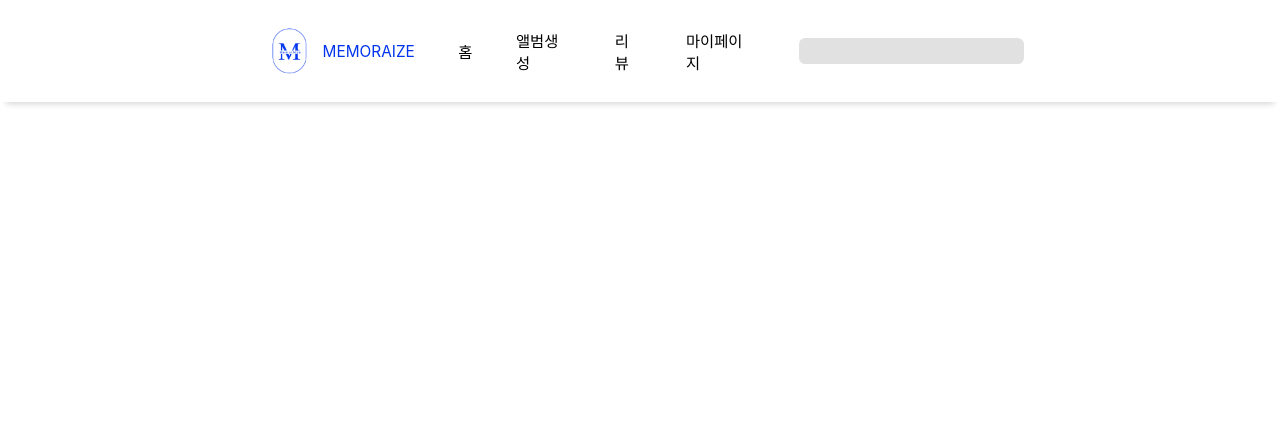
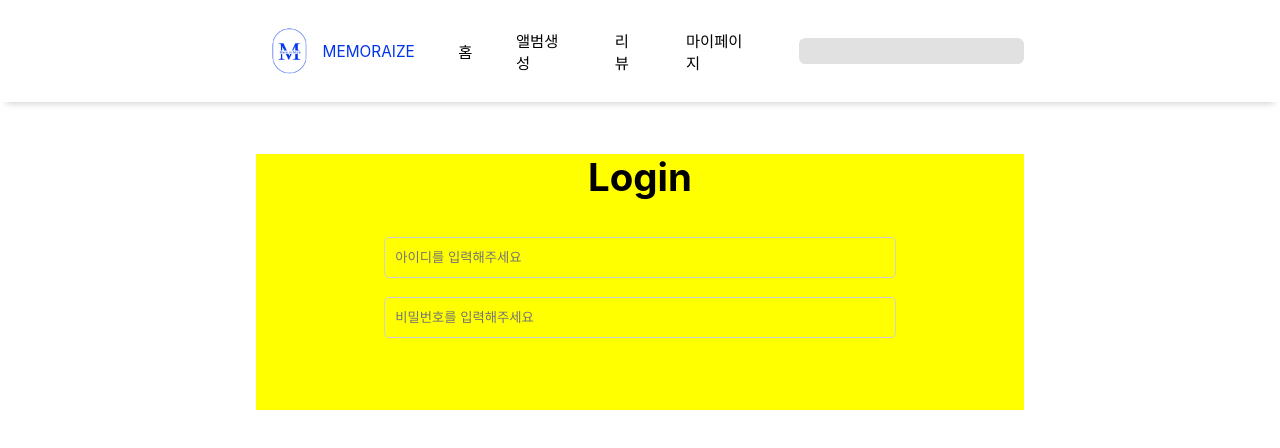
Before and after one commit to MemorAIzee/MemorAIzee-Frontend, a React (Create React App) app in the folder memoraize/: page / in a window 1280 px wide. Shown: the top 448 px of the page. Built offline with nearby package versions, Linux system fonts and the light colour scheme.

Commit message:
✨ Add Login

```diff
--- a/memoraize/src/components/Header/Header.jsx
+++ b/memoraize/src/components/Header/Header.jsx
@@ -8,7 +8,7 @@ const HeaderContainer = styled.div`
   align-items: center;
   flex-direction: row;
   justify-content: center;
-  box-shadow: 0 8px 6px -6px #00000029; /* 그림자 효과 추가 */
+  box-shadow: 0 8px 6px -6px #00000029;
 `;
 
 const NavContainer = styled.div`
--- a/memoraize/src/pages/Login/Login.jsx
+++ b/memoraize/src/pages/Login/Login.jsx
@@ -1,9 +1,57 @@
 import Header from '../../components/Header/Header';
+import styled from 'styled-components';
 
+const Container = styled.div`
+  display: flex;
+  justify-content: center;
+`;
+
+const LoginContainer = styled.div`
+  display: flex;
+  flex-direction: column;
+  width: 60%;
+  background-color: yellow;
+  margin-top: 4vw;
+  height: 20vw;
+  align-items: center;
+`;
+
+const InputContainer = styled.div`
+  display: flex;
+  flex-direction: column;
+  margin-top: 2.9vw;
+  gap: 1.5vw;
+`;
+
+const InputField = styled.input`
+  width: 40vw;
+  height: 3.2vw;
+  border-radius: 5px;
+  border: 1px solid var(--Gray-Gray-300, #d1d1d1);
+  padding-left: 0.8vw;
+`;
+
+const LoginText = styled.p`
+  font-size: 3vw;
+  font-weight: 700;
+`;
+
+const FindText = styled.p`
+  font-size: 0.7vw;
+`;
 const Login = () => {
   return (
     <>
       <Header />
+      <Container>
+        <LoginContainer>
+          <LoginText>Login</LoginText>
+          <InputContainer>
+            <InputField placeholder="아이디를 입력해주세요"></InputField>
+            <InputField placeholder="비밀번호를 입력해주세요"></InputField>
+          </InputContainer>
+        </LoginContainer>
+      </Container>
     </>
   );
 };
```
